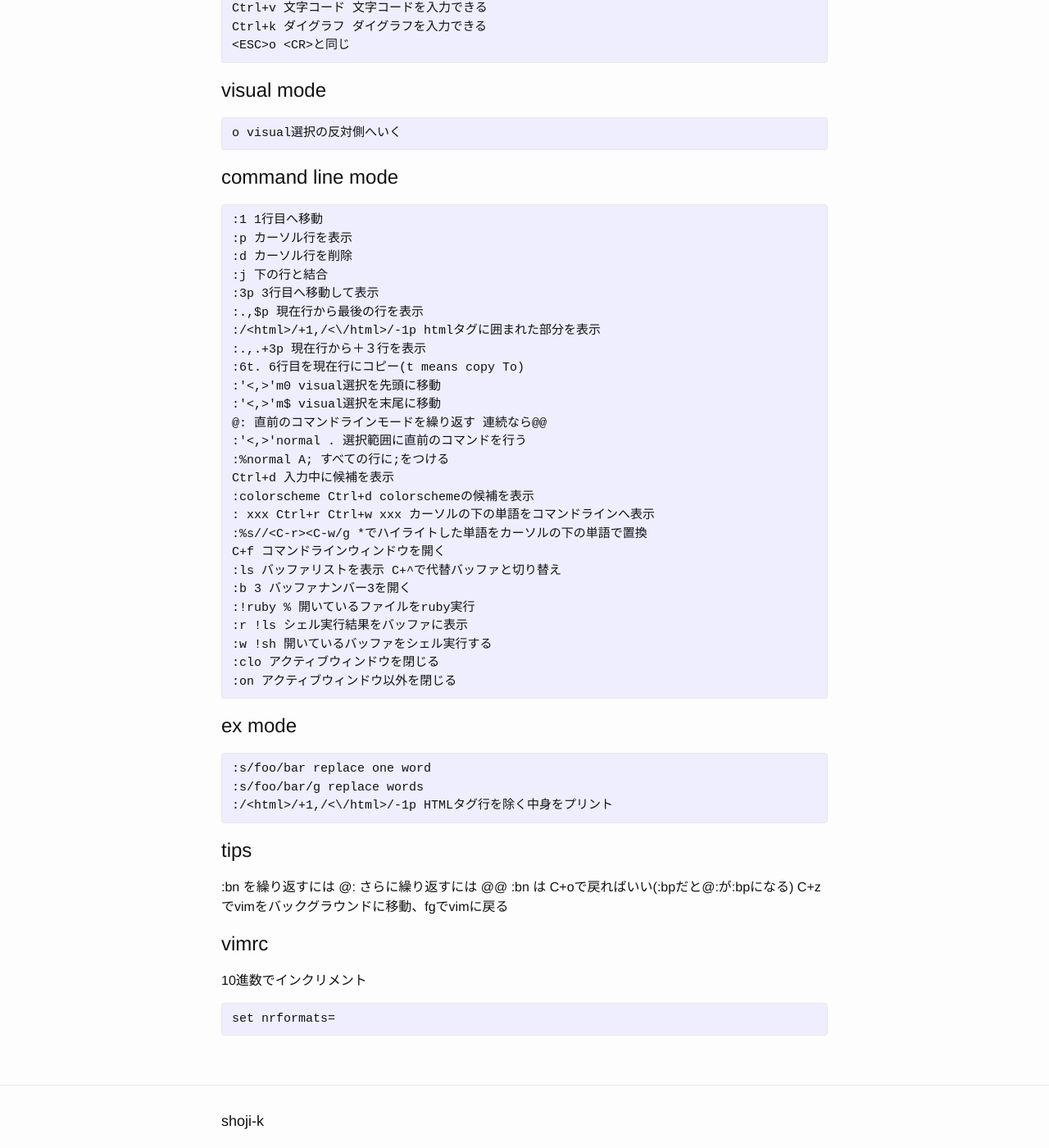
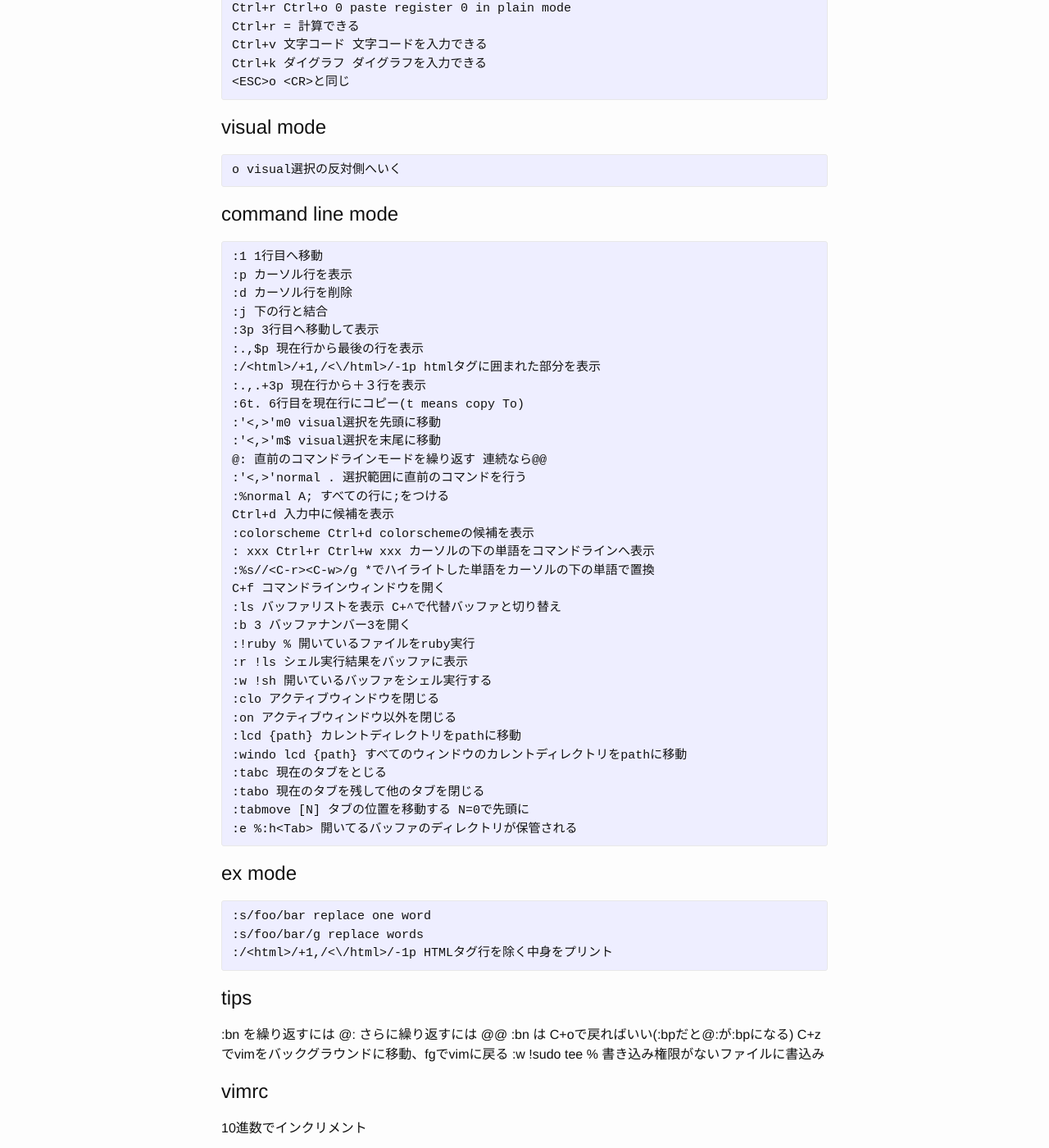
Before and after one commit to shoji-k/shoji-k.github.com, a Jekyll site: the page built from _posts/2016-04-21-vim.markdown, in a window 1280 px wide and 1400 px high, scrolled down 1244 px. Shown: the whole window at 82% size. Built offline with Jekyll 4.4.1, drawn with Linux system fonts in a browser that asks for light colours; some of the changed text lies outside the part shown.

Commit message:
update vim post

```diff
--- a/_posts/2016-04-21-vim.markdown
+++ b/_posts/2016-04-21-vim.markdown
@@ -16,7 +16,7 @@ s １文字消して挿入モード
 * find the word cursor is on
 daw delete a word
 Ctrl+x 数字へ飛んで-1
-Ctrl+a -> doesn't work on terminal
+Ctrl+a 数字へ飛んで+1
 gu 子文字へ
 gU 大文字へ
 gUU １行大文字へ（これは特殊）
@@ -40,6 +38,10 @@ q: コマンドライン履歴を表示
 <C+w>| アクティブウィンドウの幅を最大化
 10<C+w>_ アクティブウィンドウの高さを10に
 10<C+w>| アクティブウィンドウの幅を10に
+<C+w>T 現在のウィンドウを新しいタブに移動
+gt 次のタブへ移動
+gT 次のタブへ逆順で移動
+<C+g> 現在のファイルの名前と状態をエコー
 {% endhighlight %}
 
 # insert mode
@@ -82,7 +84,7 @@ o visual選択の反対側へいく
 Ctrl+d 入力中に候補を表示
 :colorscheme Ctrl+d colorschemeの候補を表示
 : xxx Ctrl+r Ctrl+w xxx カーソルの下の単語をコマンドラインへ表示
-:%s//<C-r><C-w/g *でハイライトした単語をカーソルの下の単語で置換
+:%s//<C-r><C-w>/g *でハイライトした単語をカーソルの下の単語で置換
 C+f コマンドラインウィンドウを開く
 :ls バッファリストを表示 C+^で代替バッファと切り替え
 :b 3 バッファナンバー3を開く
@@ -91,6 +93,12 @@ C+f コマンドラインウィンドウを開く
 :w !sh 開いているバッファをシェル実行する
 :clo アクティブウィンドウを閉じる
 :on アクティブウィンドウ以外を閉じる
+:lcd {path} カレントディレクトリをpathに移動
+:windo lcd {path} すべてのウィンドウのカレントディレクトリをpathに移動
+:tabc 現在のタブをとじる
+:tabo 現在のタブを残して他のタブを閉じる
+:tabmove [N] タブの位置を移動する N=0で先頭に
+:e %:h<Tab> 開いてるバッファのディレクトリが保管される
 {% endhighlight %}
 
 # ex mode
@@ -104,6 +112,7 @@ C+f コマンドラインウィンドウを開く
 :bn を繰り返すには @: さらに繰り返すには @@
 :bn は C+oで戻ればいい(:bpだと@:が:bpになる)
 C+z でvimをバックグラウンドに移動、fgでvimに戻る
+:w !sudo tee % 書き込み権限がないファイルに書込み
 
 # vimrc
 10進数でインクリメント
```
Also changed, not shown: other parts of _posts/2016-04-21-vim.markdown (+0 -2 lines).
